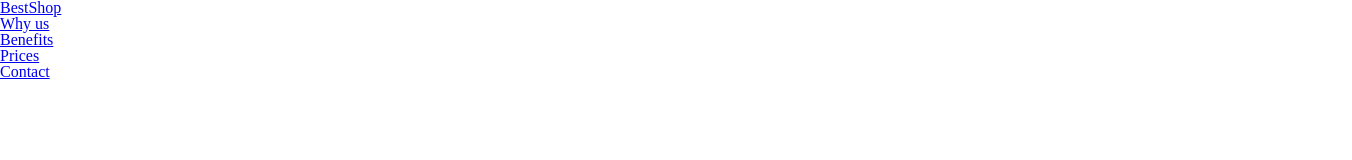
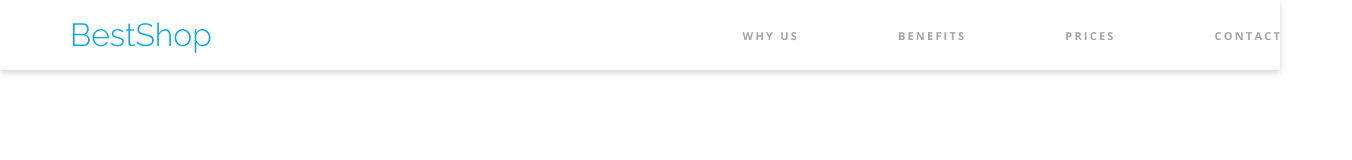
Before and after one commit to 1AMM5/Workshop---HTML-CSS, a plain HTML site: page index.html in a window 1280 px wide. Shown: the whole page, 1352 px wide, since content can reach past the window. Drawn offline with nearby package versions, Linux system fonts and the light colour scheme.

Commit message:
done nav

```diff
--- a/css/style.css
+++ b/css/style.css
@@ -18,9 +18,65 @@
     --secondary-dark-gray: #707070;
 
     --font-open-sans: "Open Sans", sans-serif;
-    --font-raleway: "Raleway", sans-serif:
+    --font-raleway: "Raleway", sans-serif;
 }
 
 * {
   box-sizing: border-box;
 }
+
+body {
+  font-family: var(--font-open-sans);
+}
+
+header {
+  height: 70px;
+  box-shadow: 0 3px 6px rgba(0,0,0,.16);
+}
+
+.container {
+  width: 1352px;
+  margin: 0 auto;
+}
+
+.header__container {
+  height: 100%;
+  display: flex;
+  justify-content: space-between;
+  align-items: center;
+  box-shadow: 0 0 0 60;
+}
+
+.logo {
+  font-family: var(--font-raleway);
+  font-size: 32px;
+  font-weight: 300;
+  color: var(--primary-blue);
+  padding-left: 70px;
+}
+
+a { text-decoration: none;}
+
+.header__nav {
+  /*color: var(--secondary-gray);*/
+  text-transform: uppercase;
+  font-size: 11px;
+  font-weight: bold;
+
+  display: flex;
+  gap: 9em;
+  letter-spacing: 0.2em;
+  padding-right: 70px;
+}
+
+.nav__link {
+  color: var(--secondary-gray);
+  padding: 15px 0 25px;
+  border-bottom: 4px solid transparent;
+}
+
+.nav__element :hover {
+  color:var(--black);
+  cursor: pointer;
+  border-color: var(--primary-blue);
+}
--- a/index.html
+++ b/index.html
@@ -15,7 +15,7 @@
 <body>
 
   <header class="header">
-    <div class="header__container">
+    <div class="header__container container">
       <a href="#" class="logo">BestShop</a>
       <nav>
           <ul class="header__nav">
```
